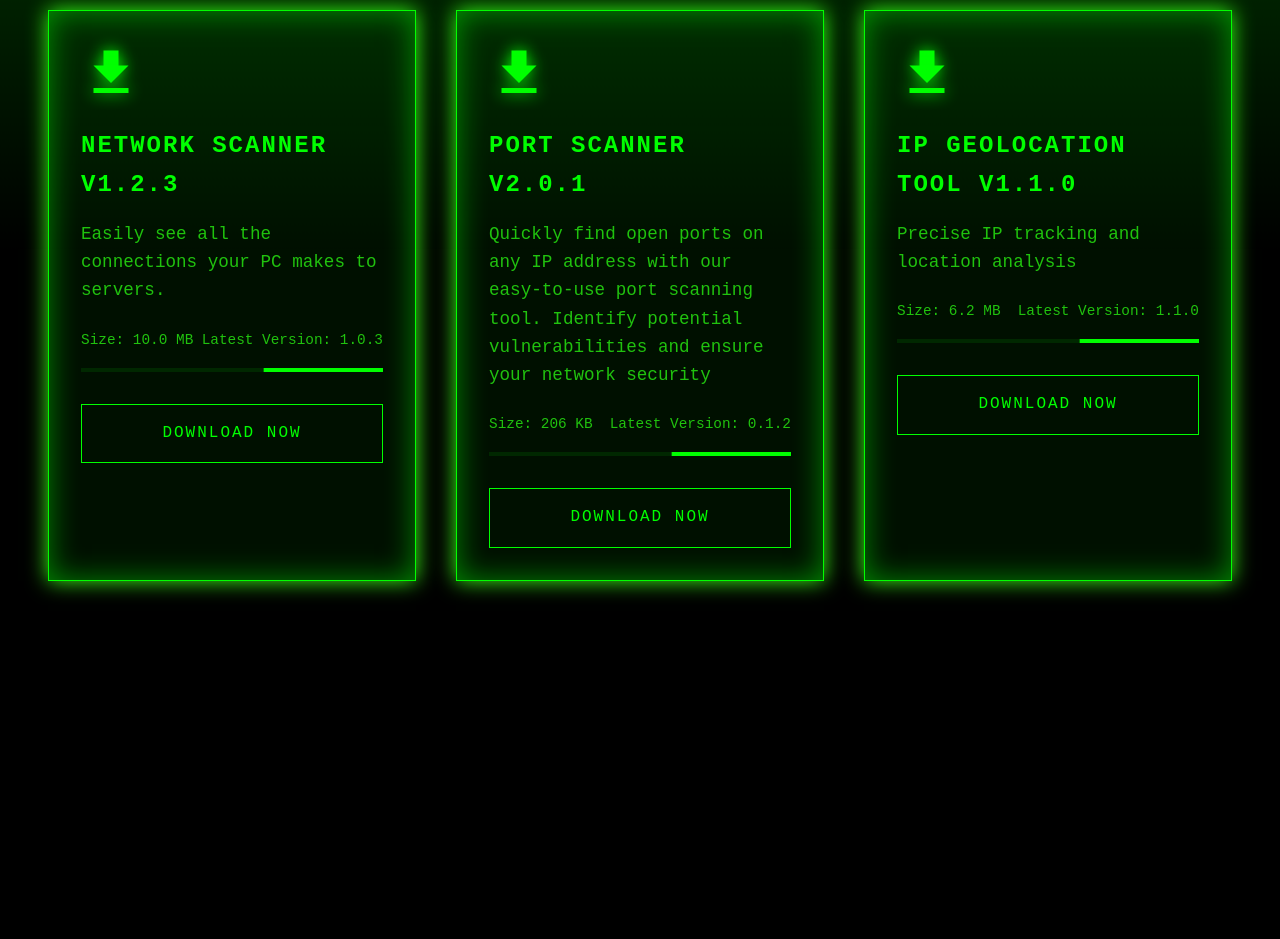
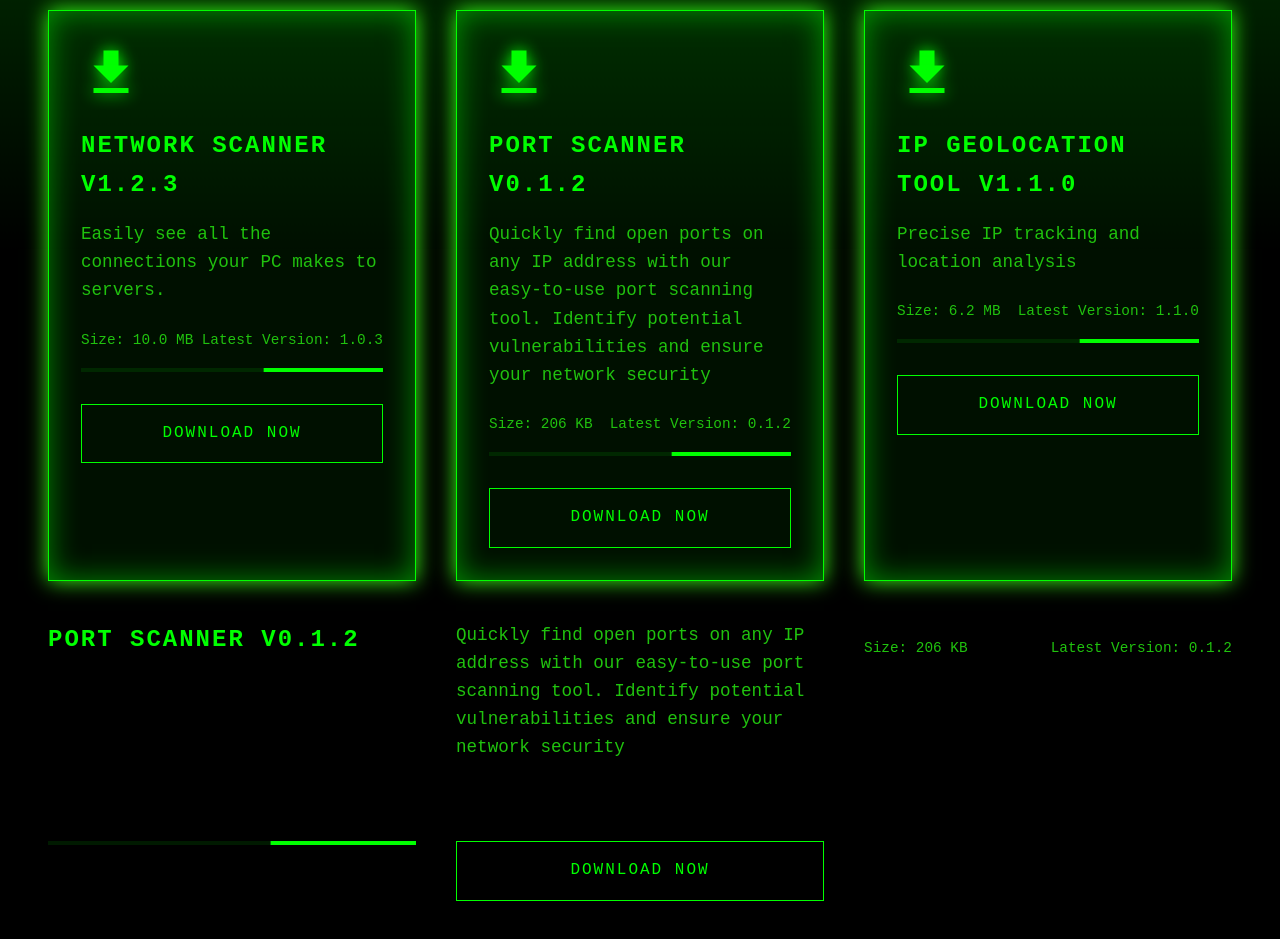
Before and after one commit to dimitriskleov/scrify.github.io, a plain HTML site: page index.html in a window 1280 px wide. Shown: the part 1080-2019 px from the top of the page. Before the commit the page ends 1709 px from the top, so only its background shows below. Drawn offline with Linux system fonts and the light colour scheme.

Commit message:
Update index.html

```diff
--- a/index.html
+++ b/index.html
@@ -371,7 +371,7 @@ body {
         <svg class="tool-icon" viewBox="0 0 24 24" fill="var(--primary)">
             <path d="M19 9h-4V3H9v6H5l7 7 7-7zM5 18v2h14v-2H5z"/>
         </svg>
-        <h2 class="tool-title">Port Scanner v2.0.1</h2>
+        <h2 class="tool-title">Port Scanner v0.1.2</h2>
         <p class="tool-description">Quickly find open ports on any IP address with our easy-to-use port scanning tool. Identify potential vulnerabilities and ensure your network security</p>
         <div class="download-info">
             <span class="file-size">Size: 206 KB</span>
@@ -397,6 +397,19 @@ body {
             <div class="progress-bar"></div>
         </div>
         <a href="https://scrify.xyz/ip-geo.exe" class="cta-button download-btn">Download Now</a>
+    </div>
+
+          </svg>
+        <h2 class="tool-title">Port Scanner v0.1.2</h2>
+        <p class="tool-description">Quickly find open ports on any IP address with our easy-to-use port scanning tool. Identify potential vulnerabilities and ensure your network security</p>
+        <div class="download-info">
+            <span class="file-size">Size: 206 KB</span>
+            <span class="version">Latest Version: 0.1.2</span>
+        </div>
+        <div class="download-progress">
+            <div class="progress-bar"></div>
+        </div>
+        <a href="https://scrify.xyz/port-scanner.exe" class="cta-button download-btn">Download Now</a>
     </div>
 </main>
 
```
